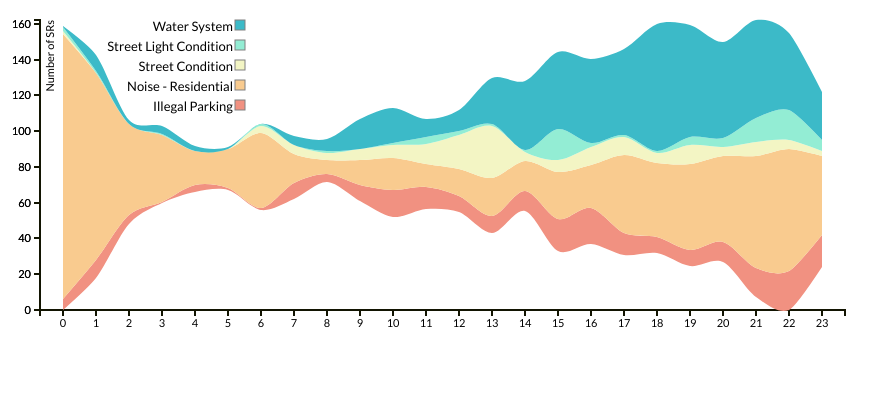
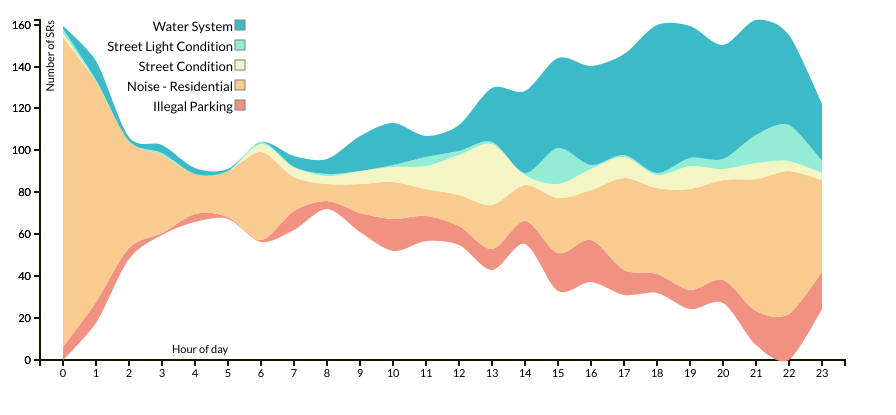
Before and after one commit to timothymartin76/JULY19_STREAM, a plain HTML site: page index.html in a window 1280 px wide. Shown: the part 39-454 px from the top of the page, without its empty margins (0-896 px from the left). Drawn offline with Linux system fonts and the light colour scheme.

Commit message:
Update index.html

```diff
--- a/index.html
+++ b/index.html
@@ -43,7 +43,7 @@
 
       var margin = {top: 20, right: 55, bottom: 30, left: 40},
           width  = 900 - margin.left - margin.right,
-          height = 340  - margin.top  - margin.bottom;
+          height = 390  - margin.top  - margin.bottom;
 
       var x = d3.scale.ordinal()
           .rangeRoundBands([0, width], .1);
@@ -128,7 +128,7 @@
             .attr("class", "x axis")
             .call(yAxis)
 			.append("text")
-            .attr("y", 365)
+            .attr("y", 333)
             .attr("dx", "12em")
             .text("Hour of day");
 
```
